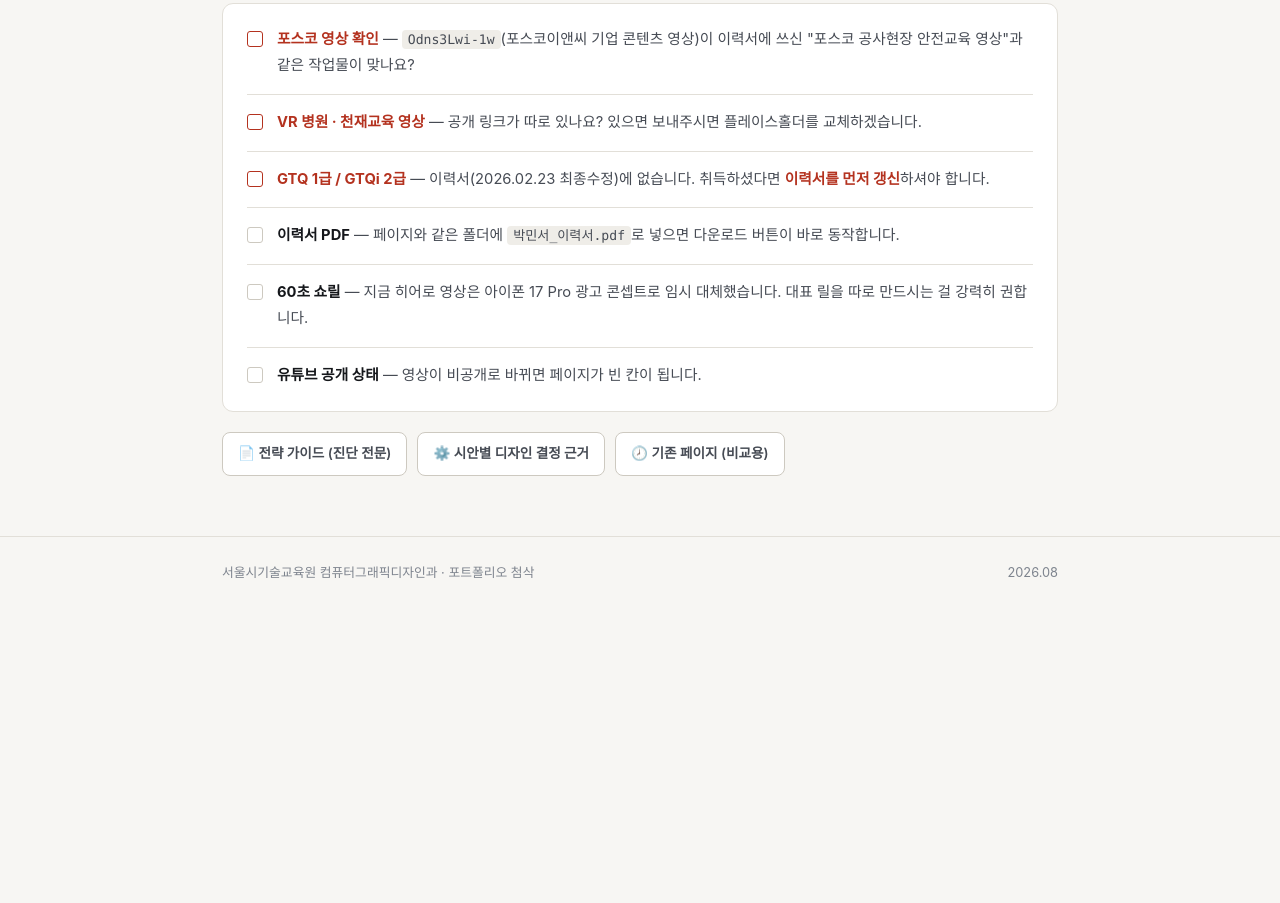
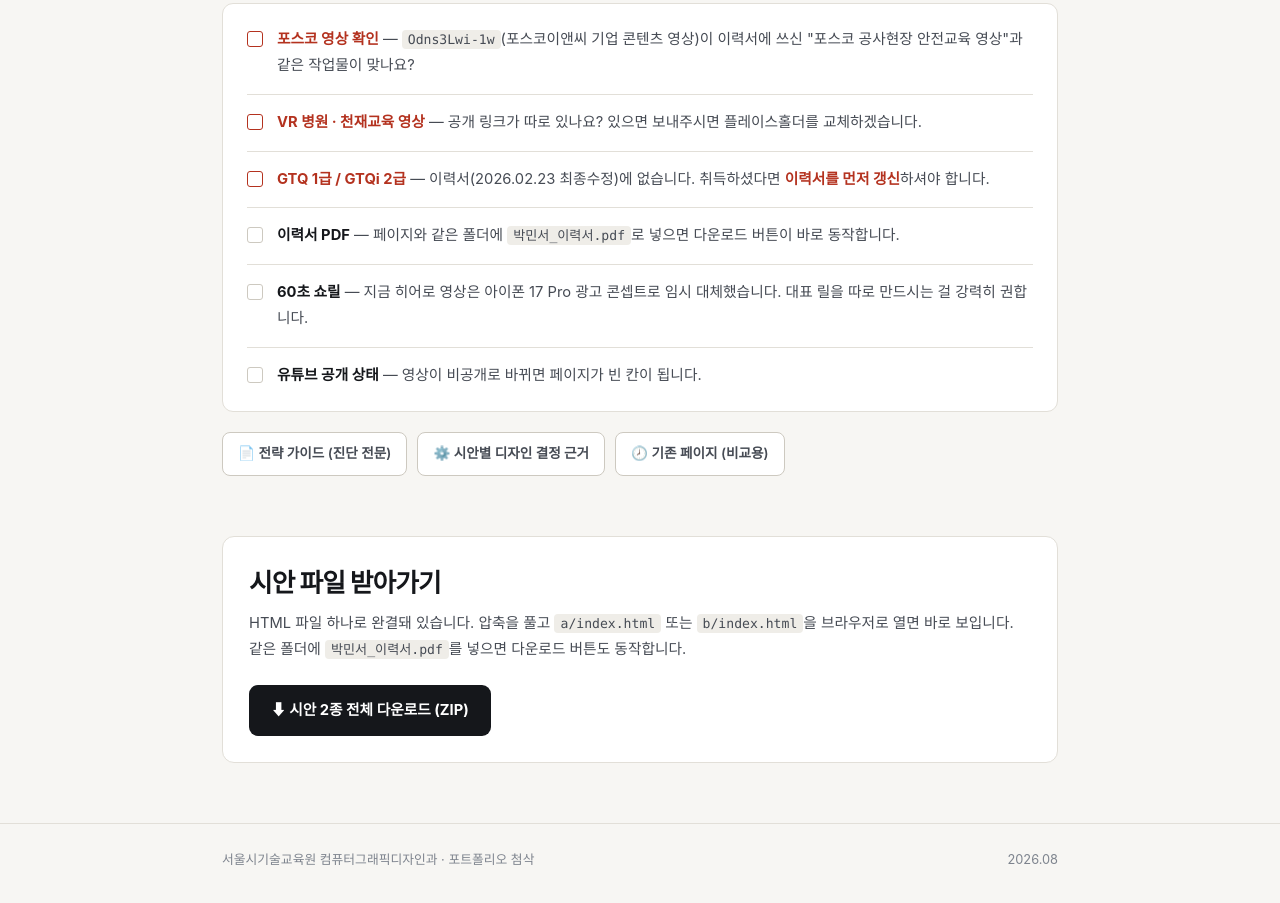
Before and after one commit to vipermo15-dotcom/parkminseo-landing, a plain HTML site: page index.html in a window 1280 px wide. Shown: the part 2349-3252 px from the top of the page. Before the commit the page ends 2977 px from the top, so only its background shows below. Drawn offline with Linux system fonts and the light colour scheme; a web font is replaced by a local one.

Commit message:
허브 페이지에 시안 ZIP 다운로드 블록 추가
교육생이 파일을 직접 받아 로컬에서 열어볼 수 있도록
저장소 ZIP 다운로드 버튼과 사용 안내를 추가.

Co-Authored-By: Claude Opus 5 <noreply@anthropic.com>

```diff
--- a/index.html
+++ b/index.html
@@ -91,6 +91,14 @@
   .docs a{font-size:.85rem;font-weight:600;border:1px solid var(--line2);border-radius:8px;
     padding:10px 15px;background:var(--card);color:var(--body)}
   .docs a:hover{border-color:var(--ink);color:var(--ink)}
+
+  /* 다운로드 블록 */
+  .dl{background:var(--card);border:1px solid var(--line);border-radius:12px;padding:26px 26px;
+    display:flex;align-items:center;justify-content:space-between;gap:22px;flex-wrap:wrap}
+  .dl-btn{flex:0 0 auto;display:inline-flex;align-items:center;gap:8px;padding:14px 22px;
+    border-radius:9px;font-size:.92rem;font-weight:700;background:var(--ink);color:#fff;white-space:nowrap}
+  .dl-btn:hover{background:#000}
+  @media(max-width:640px){.dl{flex-direction:column;align-items:stretch}.dl-btn{justify-content:center}}
 
   footer{border-top:1px solid var(--line);padding:26px 0 44px;font-size:.8rem;color:var(--muted);
     display:flex;justify-content:space-between;gap:12px;flex-wrap:wrap}
@@ -272,6 +280,24 @@
   </div>
 </section>
 
+<section class="pad" style="padding-top:0">
+  <div class="wrap">
+    <div class="dl">
+      <div>
+        <h2 style="margin-bottom:6px">시안 파일 받아가기</h2>
+        <p style="font-size:.92rem;color:var(--body);line-height:1.8;margin:0">
+          HTML 파일 하나로 완결돼 있습니다. 압축을 풀고 <code>a/index.html</code> 또는
+          <code>b/index.html</code>을 브라우저로 열면 바로 보입니다.<br>
+          같은 폴더에 <code>박민서_이력서.pdf</code>를 넣으면 다운로드 버튼도 동작합니다.
+        </p>
+      </div>
+      <a class="dl-btn" href="https://github.com/vipermo15-dotcom/parkminseo-landing/archive/refs/heads/main.zip">
+        ⬇ 시안 2종 전체 다운로드 (ZIP)
+      </a>
+    </div>
+  </div>
+</section>
+
 <footer>
   <div class="wrap" style="display:flex;justify-content:space-between;gap:12px;flex-wrap:wrap;width:100%">
     <span>서울시기술교육원 컴퓨터그래픽디자인과 · 포트폴리오 첨삭</span>
```
